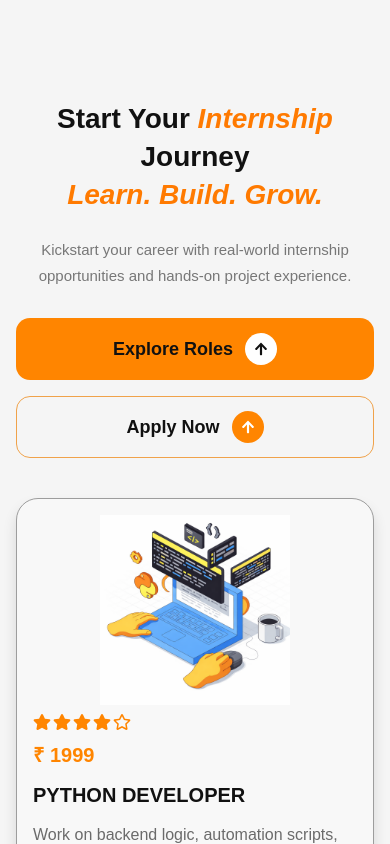
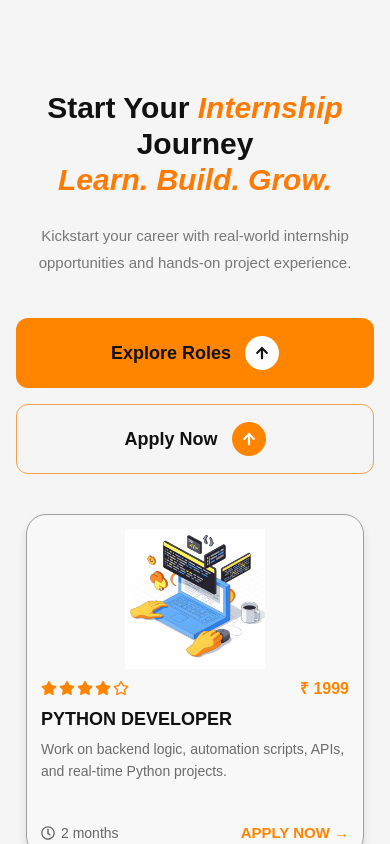
Before and after one commit to codespark2618/codespark-_official, a React (Vite) app in the folder frontend/codespark/: page /internship in a window 390 px wide. Shown: the top 844 px of the page. Built offline with nearby package versions, Linux system fonts and the light colour scheme.

Commit message:
same change for intership pages and footer pages

```diff
--- a/frontend/codespark/src/Components/Footer.css
+++ b/frontend/codespark/src/Components/Footer.css
@@ -1,6 +1,6 @@
 .footer {
-  background-color: #000;
-  color: #ccc;
+  background-color: #ffffff;
+  color: #000000;
   padding: 50px 20px 20px;
   font-family: Arial, sans-serif;
 }
@@ -10,13 +10,14 @@
   grid-template-columns: repeat(auto-fit, minmax(220px, 1fr));
   gap: 30px;
 }
+
 .contents{
   position:relative;
   margin-bottom: 50px;
 
 }
 .footer-section h3 {
-  color: #fff;
+  color: #000000;
   margin-bottom: 15px;
 }
 
--- a/frontend/codespark/src/Components/Footer.jsx
+++ b/frontend/codespark/src/Components/Footer.jsx
@@ -35,7 +35,6 @@ const Footer = () => {
             <li>Courses</li>
             <li>Internship</li>
             <li>Our Journey</li>
-            <li>Testimonials</li>
             <li>Apply Now</li>
           </ul>
         </div>
--- a/frontend/codespark/src/Pages/Internship.css
+++ b/frontend/codespark/src/Pages/Internship.css
@@ -3,14 +3,14 @@
 }
 
 .internship-page {
-  width: 100%;
-  min-height: 100vh;
-  background: #f5f5f5;
-  padding: 110px 20px 60px;
-  font-family: "Poppins", sans-serif;
+
+   font-family: "Poppins", sans-serif;
+  padding: 40px;
 }
 
+/* HEADER */
 .internship-container {
+  margin-top: 0;
   width: 100%;
   max-width: 1200px;
   margin: 0 auto 40px;
@@ -38,30 +38,31 @@
   font-size: 22px;
   color: #777;
   line-height: 1.8;
-  max-width: 1180px;
+  max-width: 1000px;
   margin: 0 auto 42px;
 }
 
+/* BUTTONS */
 .internship-buttons {
   display: flex;
   justify-content: center;
-  gap: 60px;
+  gap: 40px;
   flex-wrap: wrap;
 }
 
 .internship-btn {
-  min-width: 290px;
-  height: 76px;
-  border-radius: 14px;
-  font-size: 21px;
+  min-width: 250px;
+  height: 70px;
+  border-radius: 12px;
+  font-size: 18px;
   font-weight: 700;
   cursor: pointer;
   display: inline-flex;
   align-items: center;
   justify-content: center;
-  gap: 16px;
+  gap: 14px;
   transition: 0.3s ease;
-  padding: 0 28px;
+  padding: 0 24px;
 }
 
 .internship-btn:hover {
@@ -81,13 +82,13 @@
 }
 
 .btn-icon {
-  width: 38px;
-  height: 38px;
+  width: 34px;
+  height: 34px;
   border-radius: 50%;
   display: flex;
   align-items: center;
   justify-content: center;
-  font-size: 16px;
+  font-size: 14px;
 }
 
 .white-icon {
@@ -100,22 +101,31 @@
   color: #fff;
 }
 
+/* ✅ CARDS CONTAINER (4 PER ROW) */
 .internship-cards-container {
-  max-width: 1280px;
-  margin: 10px auto 0;
+  max-width: 1400px;
+  margin: 20px auto 0;
   display: grid;
-  grid-template-columns: repeat(2, 1fr);
-  gap: 34px;
+  grid-template-columns: repeat(4, 1fr);
+  gap: 24px;
+  padding: 0 10px;
 }
 
+/* CARD */
 .internship-card {
   background: #f8f8f8;
   border: 1.5px solid #9d9d9d;
-  border-radius: 28px;
-  box-shadow: 0 8px 14px rgba(0, 0, 0, 0.12);
-  padding: 18px 18px 22px;
+  border-radius: 20px;
+  box-shadow: 0 6px 10px rgba(0, 0, 0, 0.1);
+  padding: 14px;
+  transition: 0.3s;
 }
 
+.internship-card:hover {
+  transform: translateY(-5px);
+}
+
+/* IMAGE */
 .internship-image-wrap {
   width: 100%;
   display: flex;
@@ -125,47 +135,49 @@
 
 .internship-image {
   width: 100%;
-  max-width: 320px;
-  height: 250px;
+  max-width: 200px;
+  height: 140px;
   object-fit: contain;
-  display: block;
 }
 
+/* RATING + PRICE */
 .internship-rating-price {
   display: flex;
   justify-content: space-between;
   align-items: center;
-  margin-bottom: 16px;
+  margin-bottom: 10px;
 }
 
 .internship-rating {
   display: flex;
   gap: 2px;
   color: #ff8500;
-  font-size: 22px;
+  font-size: 16px;
 }
 
 .internship-price {
   color: #ff8500;
-  font-size: 22px;
+  font-size: 16px;
   font-weight: 700;
 }
 
+/* TEXT */
 .internship-card-title {
-  font-size: 28px;
+  font-size: 18px;
   font-weight: 700;
   color: #111;
-  margin-bottom: 14px;
+  margin-bottom: 8px;
 }
 
 .internship-card-description {
-  font-size: 18px;
-  line-height: 1.7;
+  font-size: 14px;
+  line-height: 1.6;
   color: #6b6b6b;
-  min-height: 98px;
-  margin-bottom: 28px;
+  min-height: 70px;
+  margin-bottom: 16px;
 }
 
+/* FOOTER */
 .internship-card-footer {
   display: flex;
   justify-content: space-between;
@@ -175,17 +187,17 @@
 .internship-duration {
   display: flex;
   align-items: center;
-  gap: 8px;
+  gap: 6px;
   color: #666;
-  font-size: 18px;
+  font-size: 14px;
 }
 
 .internship-apply-link {
   border: none;
   background: transparent;
   color: #ff8500;
-  font-size: 20px;
-  font-weight: 500;
+  font-size: 15px;
+  font-weight: 600;
   cursor: pointer;
 }
 
@@ -193,108 +205,31 @@
   opacity: 0.8;
 }
 
+/* ✅ RESPONSIVE */
+
+/* Tablet */
 @media (max-width: 1100px) {
   .internship-title {
-    font-size: 46px;
+    font-size: 44px;
   }
 
   .internship-subtitle {
-    font-size: 20px;
-    max-width: 900px;
-  }
-
-  .internship-buttons {
-    gap: 24px;
+    font-size: 18px;
   }
 
   .internship-cards-container {
-    grid-template-columns: 1fr;
-  }
-
-  .internship-card {
-    max-width: 760px;
-    margin: 0 auto;
+    grid-template-columns: repeat(2, 1fr);
   }
 }
 
+/* Mobile */
 @media (max-width: 768px) {
   .internship-page {
-    padding: 100px 16px 40px;
+    padding: 90px 16px 40px;
   }
 
   .internship-title {
-    font-size: 34px;
-    line-height: 1.35;
-  }
-
-  .internship-subtitle {
-    font-size: 16px;
-    line-height: 1.7;
-    margin-bottom: 30px;
-  }
-
-  .internship-btn {
-    min-width: 230px;
-    height: 62px;
-    font-size: 18px;
-    gap: 12px;
-  }
-
-  .btn-icon {
-    width: 32px;
-    height: 32px;
-    font-size: 14px;
-  }
-
-  .internship-cards-container {
-    gap: 22px;
-  }
-
-  .internship-card {
-    border-radius: 22px;
-    padding: 16px 16px 20px;
-  }
-
-  .internship-image {
-    max-width: 250px;
-    height: 190px;
-  }
-
-  .internship-rating {
-    font-size: 18px;
-  }
-
-  .internship-price {
-    font-size: 20px;
-  }
-
-  .internship-card-title {
-    font-size: 22px;
-  }
-
-  .internship-card-description {
-    font-size: 16px;
-    min-height: auto;
-  }
-
-  .internship-card-footer {
-    flex-direction: column;
-    align-items: flex-start;
-    gap: 14px;
-  }
-
-  .internship-apply-link {
-    font-size: 18px;
-  }
-
-  .internship-duration {
-    font-size: 16px;
-  }
-}
-
-@media (max-width: 480px) {
-  .internship-title {
-    font-size: 28px;
+    font-size: 30px;
   }
 
   .internship-subtitle {
@@ -308,16 +243,9 @@
 
   .internship-btn {
     width: 100%;
-    min-width: unset;
   }
 
-  .internship-rating-price {
-    flex-direction: column;
-    align-items: flex-start;
-    gap: 10px;
-  }
-
-  .internship-card-title {
-    font-size: 20px;
+  .internship-cards-container {
+    grid-template-columns: 1fr;
   }
 }
--- a/frontend/codespark/src/Pages/Internship.jsx
+++ b/frontend/codespark/src/Pages/Internship.jsx
@@ -123,8 +123,6 @@ function Internship() {
           ))}
         </div>
       </section>
-
-      {/* 👇 FOOTER */}
       <Footer />
     </>
   );
```
